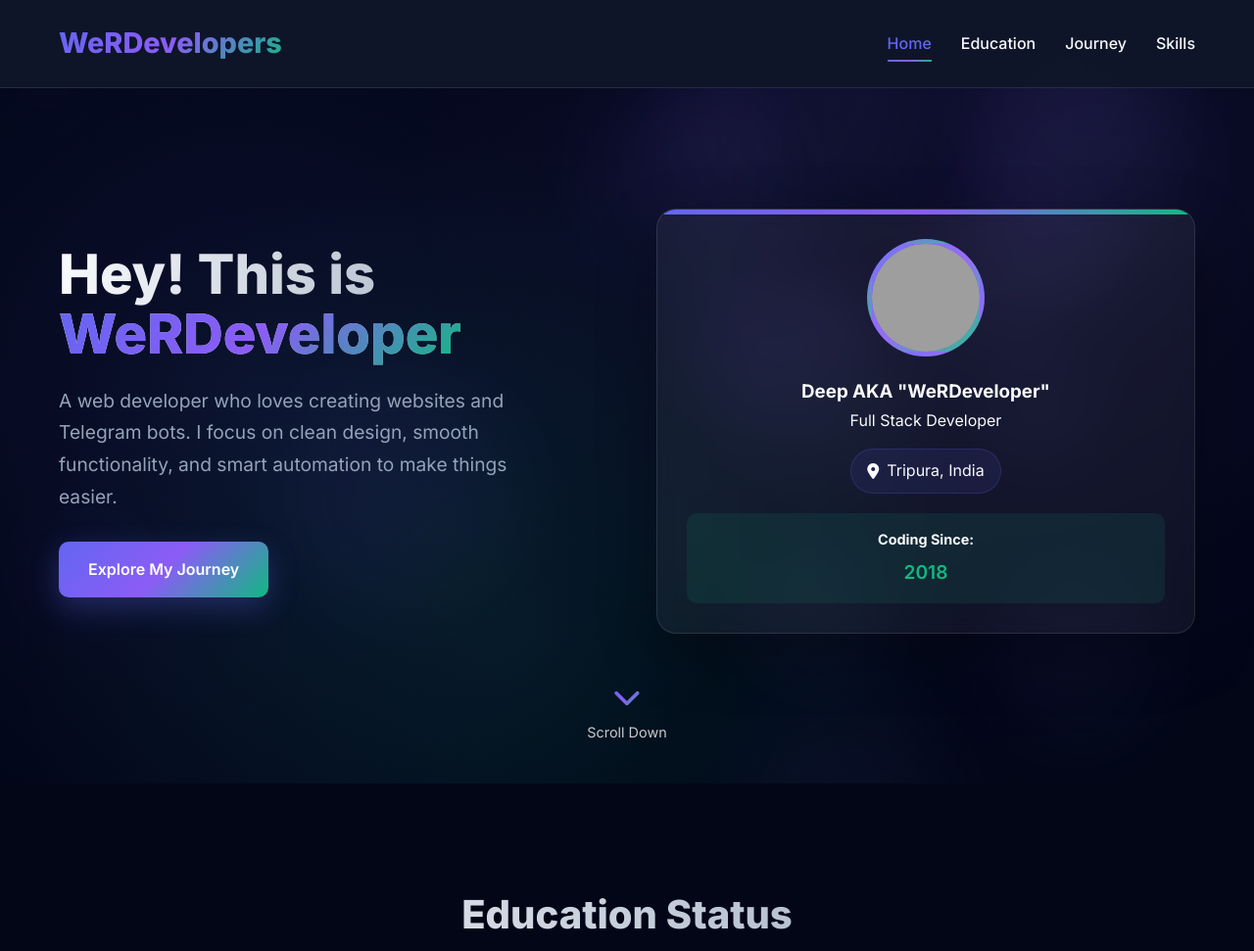
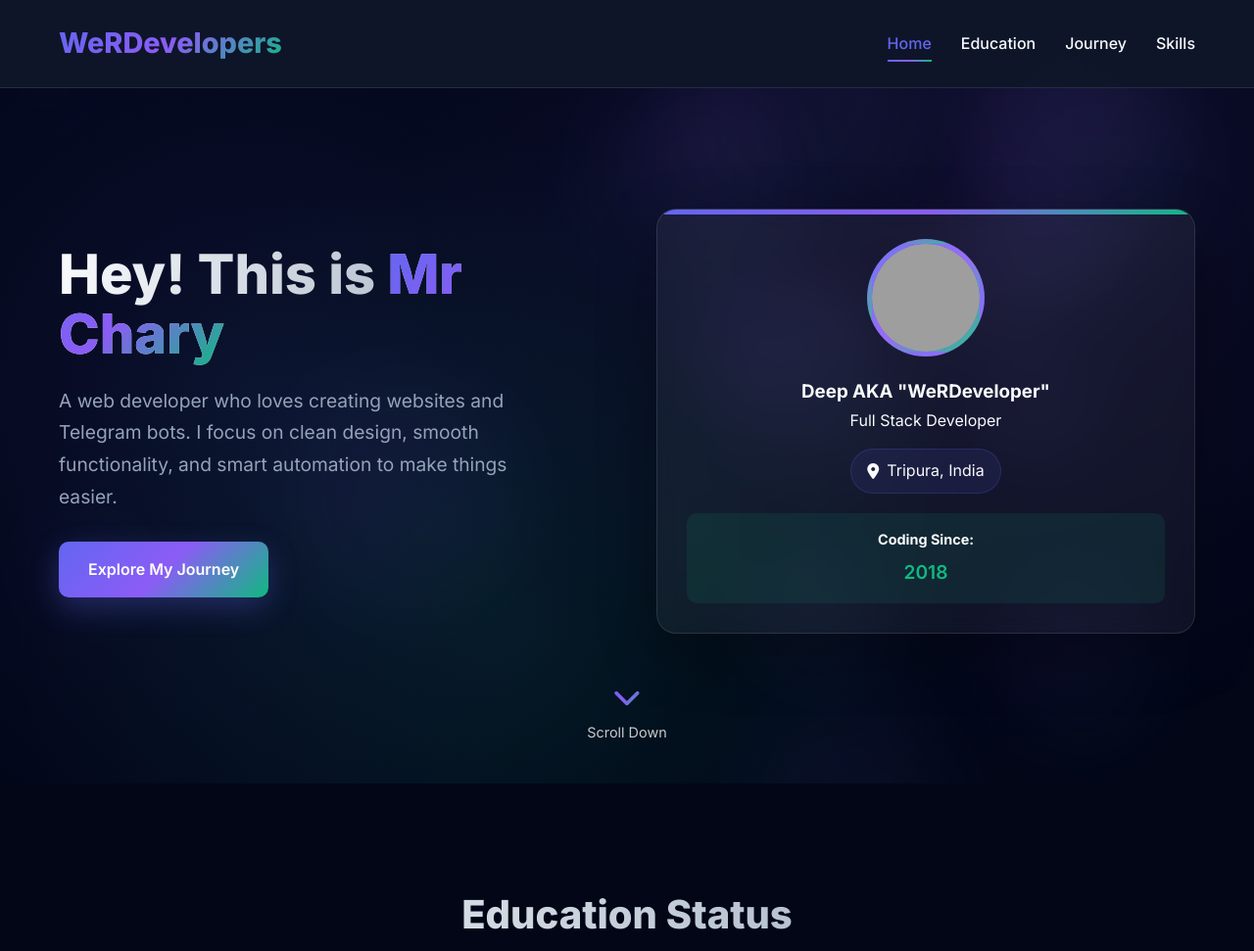
Before and after one commit to charytej/portfolio1, a plain HTML site: page index.html in a window 1280 px wide. Shown: the top 971 px of the page at 98% size. Drawn offline with Linux system fonts and the light colour scheme; grey boxes are pictures that could not be loaded.

Commit message:
index.html

```diff
--- a/index.html
+++ b/index.html
@@ -57,7 +57,7 @@ Thank you for respecting the work and effort that went into creating this code.
         <div class="container">
             <div class="hero-content">
                 <div class="hero-text fade-in">
-                    <h1>Hey! This is <span>WeRDeveloper</span></h1>
+                    <h1>Hey! This is <span>Mr Chary</span></h1>
                     <p>A web developer who loves creating websites and Telegram bots. I focus on clean design, smooth functionality, and smart automation to make things easier.</p>
                     <a href="#journey" class="cta-button">Explore My Journey</a>
                 </div>
```
